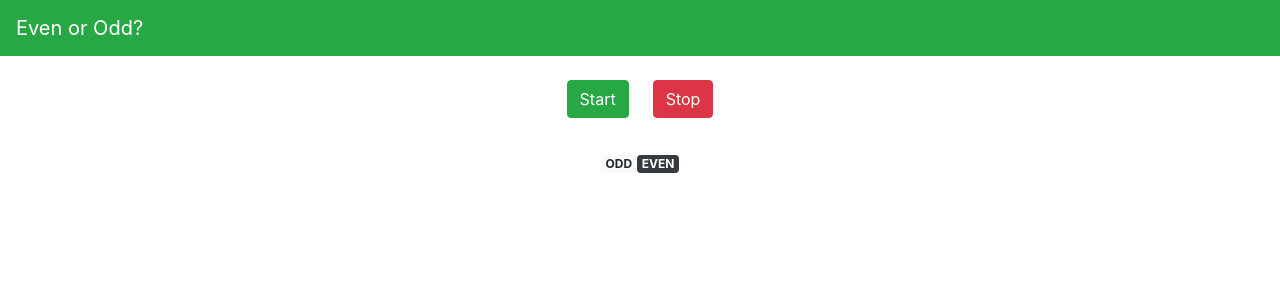
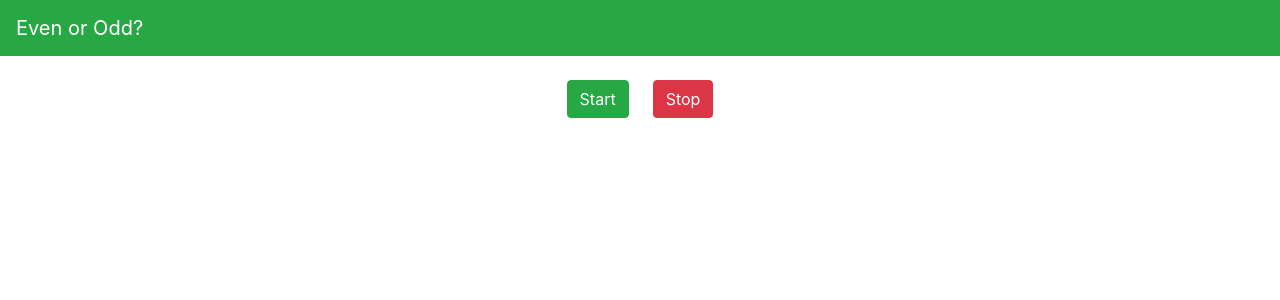
Before and after one commit to ebabel-eu/angular9-bindings-exercise, an Angular app: page / in a window 1280 px wide. Shown: the top 300 px of the page. Built offline with nearby package versions, Linux system fonts and the light colour scheme.

Commit message:
Pass number from parent to child.

```diff
--- a/src/app/even/even.component.html
+++ b/src/app/even/even.component.html
@@ -1 +1 @@
-<span class="badge badge-dark" (numberUpdated)="onNumberUpdated($event)">EVEN</span>
+<span class="badge badge-dark mr-2" *ngFor="let randomNumber of randomNumbers">{{randomNumber}}</span>
--- a/src/app/even/even.component.ts
+++ b/src/app/even/even.component.ts
@@ -1,4 +1,4 @@
-import { Component, OnInit } from '@angular/core';
+import { Component, OnInit, Input } from '@angular/core';
 
 @Component({
   selector: 'app-even',
@@ -6,13 +6,10 @@ import { Component, OnInit } from '@angular/core';
   styleUrls: ['./even.component.css']
 })
 export class EvenComponent implements OnInit {
+  @Input() randomNumbers: number[];
 
   constructor() { }
 
   ngOnInit(): void {
   }
-
-  onNumberUpdated($event: number) {
-    console.log($event);
-  }
 }
--- a/src/app/game-control/game-control.component.html
+++ b/src/app/game-control/game-control.component.html
@@ -16,8 +16,8 @@
 <div class="row">
   <div class="col">
     <div class="text-center">
-      <app-odd></app-odd>
-      <app-even></app-even>
+      <app-odd [randomNumbers]="oddNumbers"></app-odd>
+      <app-even [randomNumbers]="evenNumbers"></app-even>
     </div>
   </div>
 </div>
--- a/src/app/game-control/game-control.component.ts
+++ b/src/app/game-control/game-control.component.ts
@@ -1,4 +1,4 @@
-import { Component, OnInit, Output, EventEmitter } from '@angular/core';
+import { Component, OnInit } from '@angular/core';
 
 @Component({
   selector: 'app-game-control',
@@ -6,8 +6,9 @@ import { Component, OnInit, Output, EventEmitter } from '@angular/core';
   styleUrls: ['./game-control.component.css']
 })
 export class GameControlComponent implements OnInit {
+  evenNumbers: number[] = [];
+  oddNumbers: number[] = [];
   randomNumber: number;
-  @Output() numberUpdated = new EventEmitter<number>();
   timerId: number = null;
   speed: number = 1000;
 
@@ -18,7 +19,12 @@ export class GameControlComponent implements OnInit {
 
   private randomiseNumber(): void {
     this.randomNumber = Math.floor(Math.random() * 999);
-    this.numberUpdated.emit(this.randomNumber);
+
+    if (this.randomNumber % 2 === 0) {
+      this.evenNumbers.push(this.randomNumber);
+    } else {
+      this.oddNumbers.push(this.randomNumber);
+    }
   }
 
   startGame() {
--- a/src/app/odd/odd.component.html
+++ b/src/app/odd/odd.component.html
@@ -1 +1 @@
-<span class="badge badge-light" (numberUpdated)="onNumberUpdated($event)">ODD</span>
+<span class="badge badge-light mr-2" *ngFor="let randomNumber of randomNumbers">{{randomNumber}}</span>
--- a/src/app/odd/odd.component.ts
+++ b/src/app/odd/odd.component.ts
@@ -6,14 +6,10 @@ import { Component, OnInit, Input } from '@angular/core';
   styleUrls: ['./odd.component.css']
 })
 export class OddComponent implements OnInit {
-  @Input() numberUpdated: number;
+  @Input() randomNumbers: number[];
 
   constructor() { }
 
   ngOnInit(): void {
   }
-
-  onNumberUpdated($event: number) {
-    console.log($event);
-  }
 }
```
